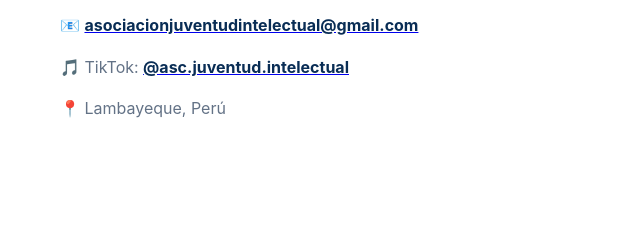
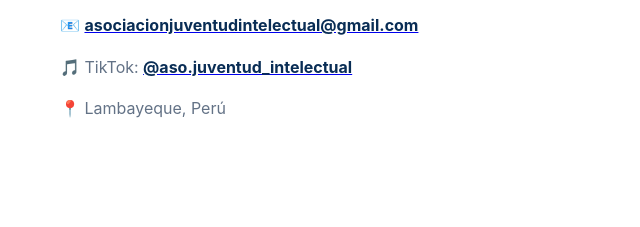
Before and after one commit to asociacionjuventudintelectual-star/asociacionjuventudintelectual-star.github.io, a plain HTML site: page index.html in a window 1280 px wide. Shown: the part 8239-8466 px from the top of the page, 0-640 px from the left. Drawn offline with Linux system fonts and the light colour scheme.

Commit message:
Update index.html

```diff
--- a/index.html
+++ b/index.html
@@ -125,7 +125,7 @@
 
 <section id="contacto" class="section contact">
 <div class="wrap form-grid">
-  <div class="title left"><span>CONTACTO</span><h2>Estamos para escucharte</h2><p>Para alianzas, propuestas, charlas, actividades o información institucional, puedes comunicarte con nosotros.</p><div class="contact-data"><p>📧 <a href="mailto:asociacionjuventudintelectual@gmail.com"><b>asociacionjuventudintelectual@gmail.com</b></a></p><p>🎵 TikTok: <a href="https://www.tiktok.com/@aso.juventud_intelectual" target="_blank" rel="noopener"><b>@asc.juventud.intelectual</b></a></p><p>📍 Lambayeque, Perú</p></div></div>
+  <div class="title left"><span>CONTACTO</span><h2>Estamos para escucharte</h2><p>Para alianzas, propuestas, charlas, actividades o información institucional, puedes comunicarte con nosotros.</p><div class="contact-data"><p>📧 <a href="mailto:asociacionjuventudintelectual@gmail.com"><b>asociacionjuventudintelectual@gmail.com</b></a></p><p>🎵 TikTok: <a href="https://www.tiktok.com/@aso.juventud_intelectual" target="_blank" rel="noopener"><b>@aso.juventud_intelectual</b></a></p><p>📍 Lambayeque, Perú</p></div></div>
   <form class="form email-form" data-type="contact"><h3>Escríbenos</h3><label>Nombre*<input name="name" required></label><label>Correo*<input type="email" name="email" required></label><label>Asunto<input name="subject"></label><label>Mensaje*<textarea name="message" required rows="5"></textarea></label><button class="btn navy-btn" type="submit">Preparar mensaje</button></form>
 </div>
 </section>
```
